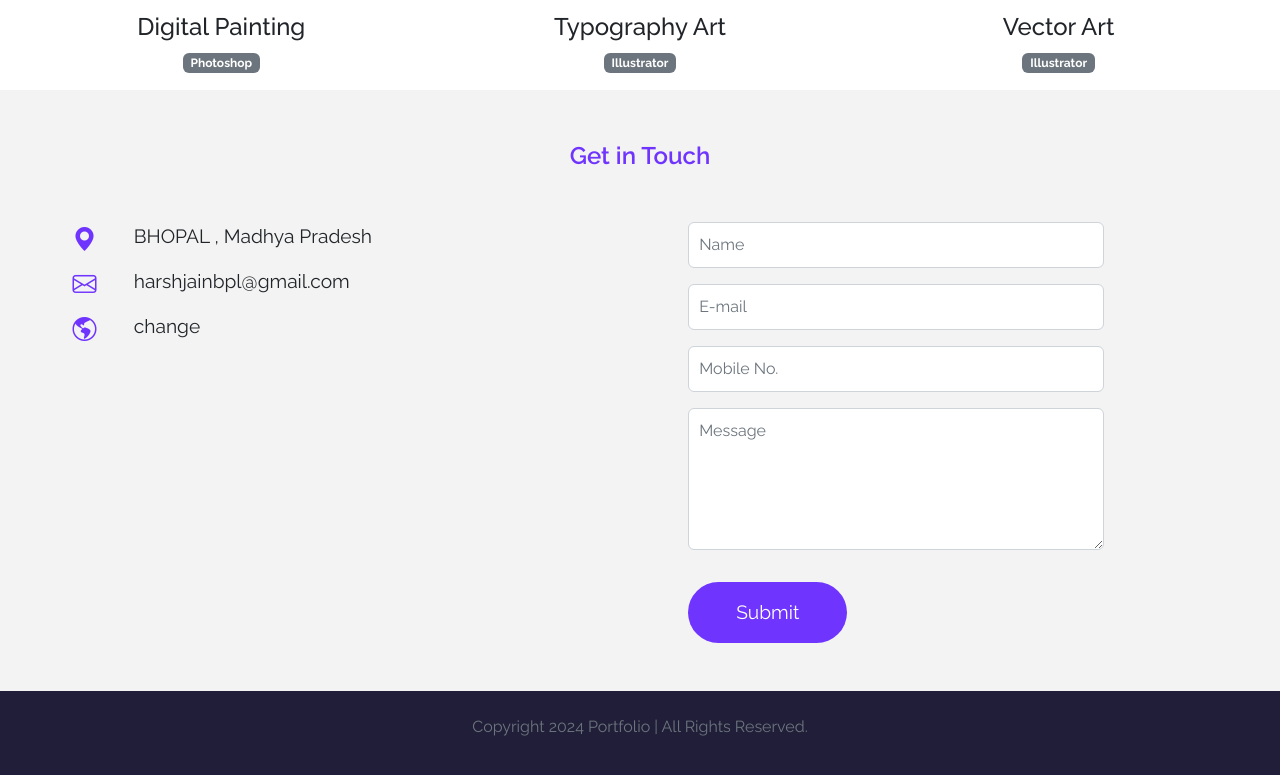
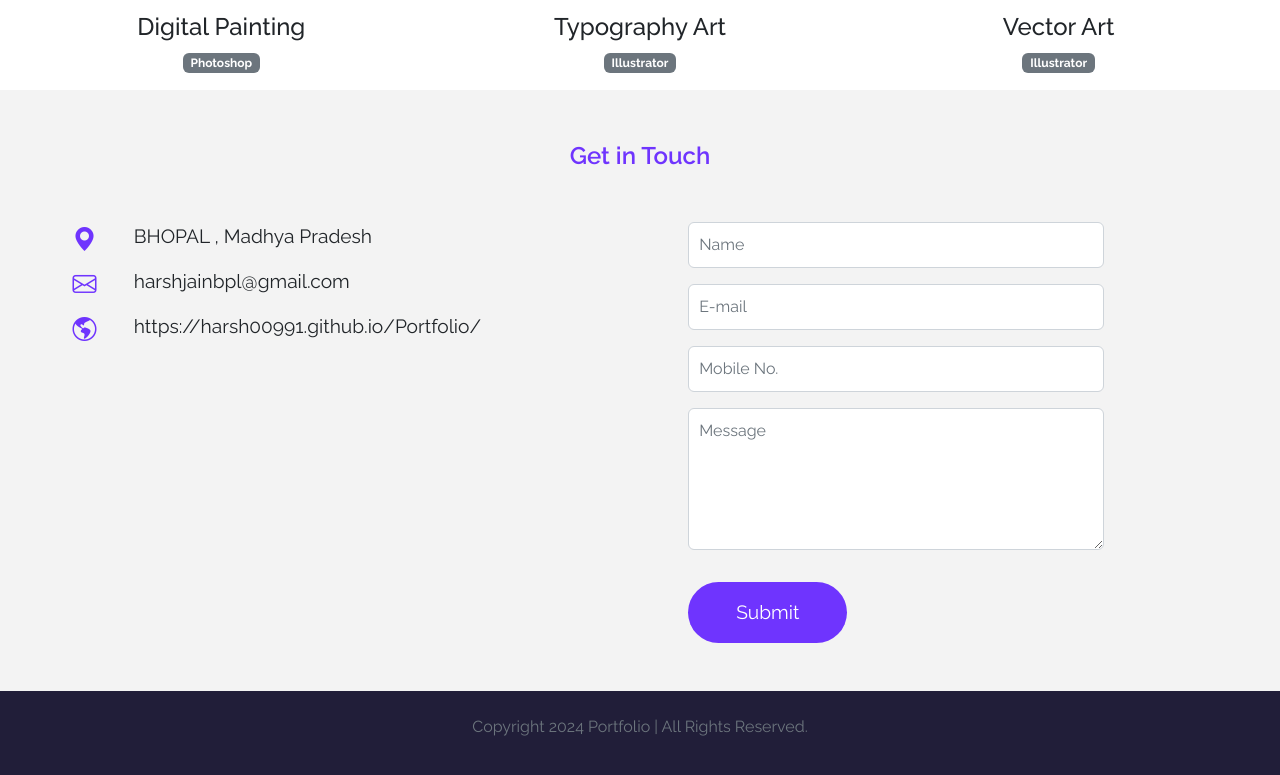
Before and after one commit to HARSH00991/Portfolio, a plain HTML site: page index.html in a window 1280 px wide. Shown: the part 2444-3219 px from the top of the page. Drawn offline with nearby package versions, Linux system fonts and the light colour scheme.

Commit message:
Update index.html

```diff
--- a/index.html
+++ b/index.html
@@ -407,7 +407,7 @@
               <i class="bi bi-globe-americas"></i>
             </div>
             <div class="col-11">
-              <p>change</p>
+              <p>https://harsh00991.github.io/Portfolio/</p>
             </div>
           </div>
         </div>
```
